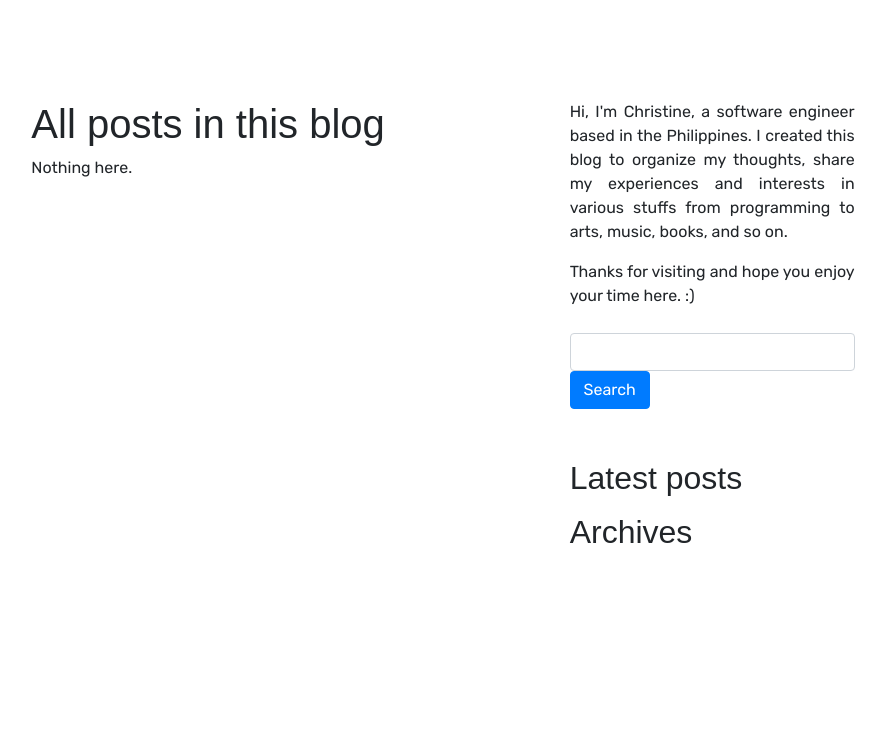
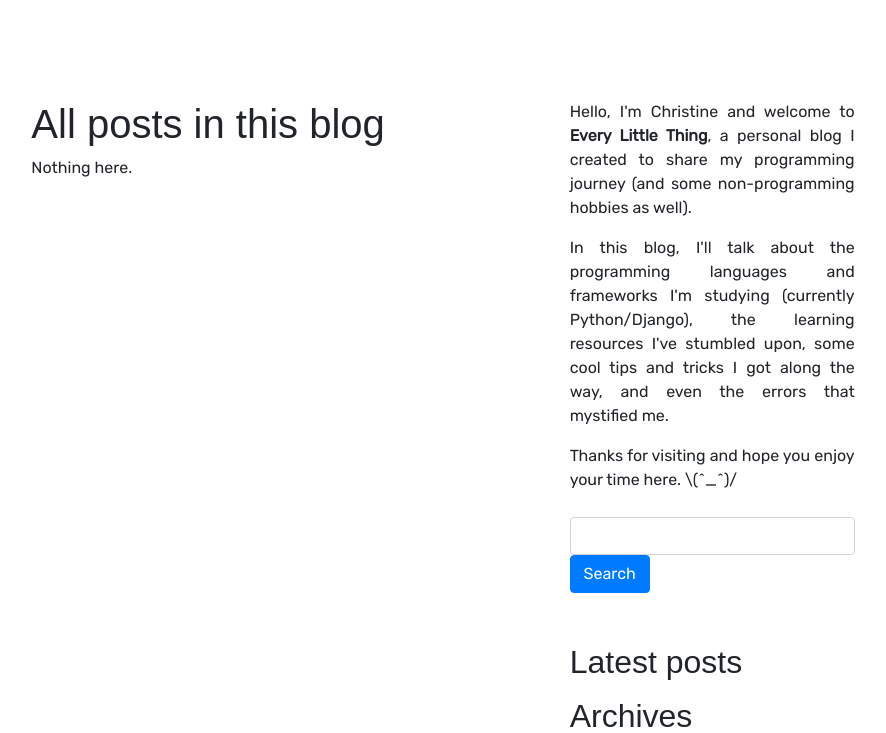
Before and after one commit to christinenyries/every-little-thing, a Django app: page / in a window 1280 px wide. Shown: the part 56-789 px from the top of the page, without its empty margins (197-1083 px from the left). Before the commit the page ends 599 px from the top, so only its background shows below. Run offline with Django 3.2, Linux system fonts and the light colour scheme; data that the repository does not hold is empty; some libraries are stand-ins or nearby versions; some web fonts are replaced.

Commit message:
Rewrote text describing this website.

```diff
--- a/mysite/blog/templates/blog/base.html
+++ b/mysite/blog/templates/blog/base.html
@@ -30,12 +30,19 @@
                 <div id="sidebar">
                     <div id="about">
                         <p>
-                            Hi, I'm Christine, a software engineer based in the Philippines.
-                            I created this blog to organize my thoughts, share my
-                            experiences and interests in various stuffs from
-                            programming to arts, music, books, and so on.
+                            Hello, I'm Christine and welcome to <span class="font-weight-bold">Every Little Thing</span>,
+                            a personal blog I created to share my programming journey
+                            (and some non-programming hobbies as well).
                         </p>
-                        <p>Thanks for visiting and hope you enjoy your time here. :)</p>
+                        <p>
+                            In this blog, I'll talk about the programming languages and frameworks I'm
+                            studying (currently Python/Django), the learning resources I've
+                            stumbled upon, some cool tips and tricks I got along the way,
+                            and even the errors that mystified me.
+                        </p>
+                        <p>
+                            Thanks for visiting and hope you enjoy your time here. \(^_^)/
+                        </p>
                     </div>
 
                     <div id="search">
```
